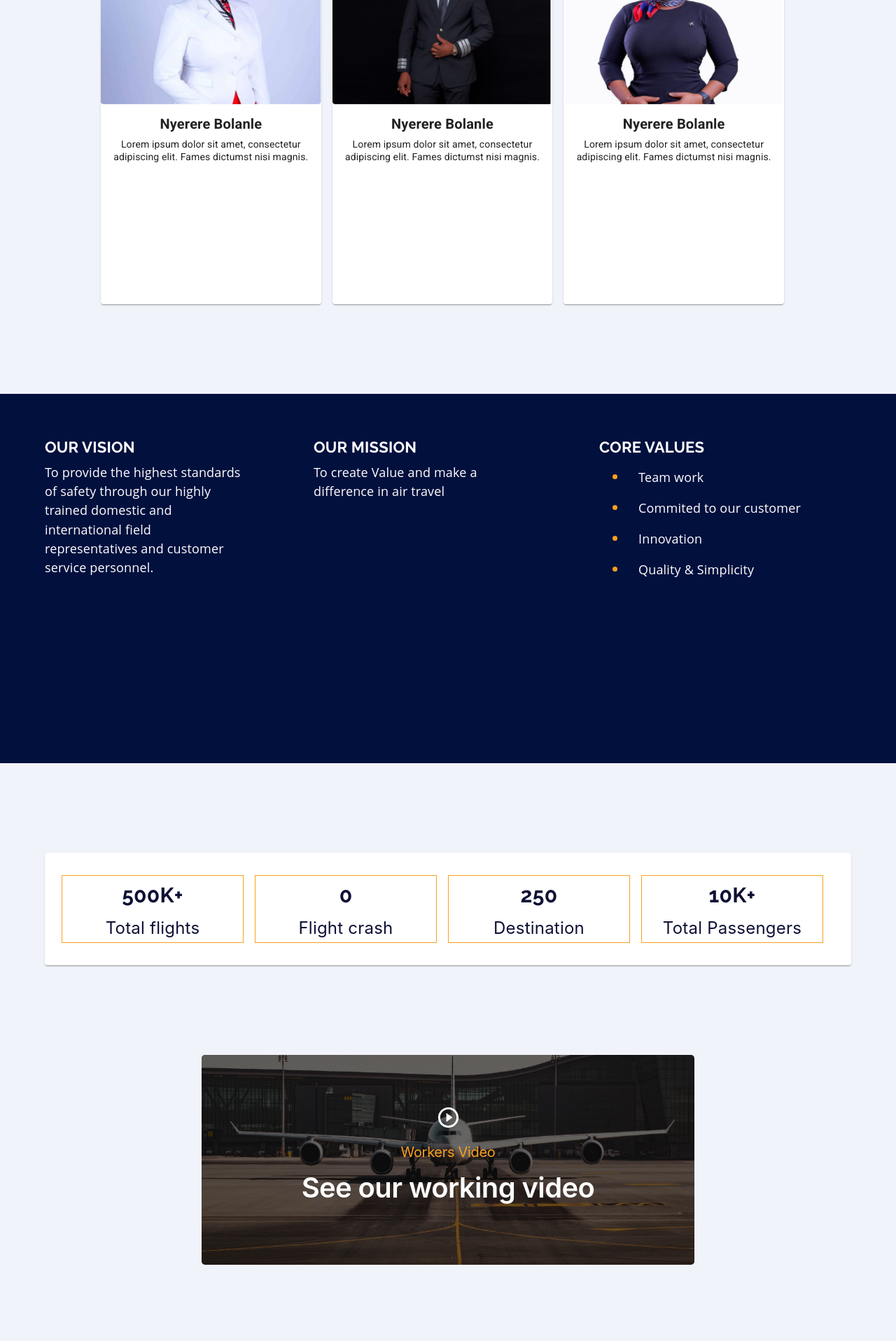
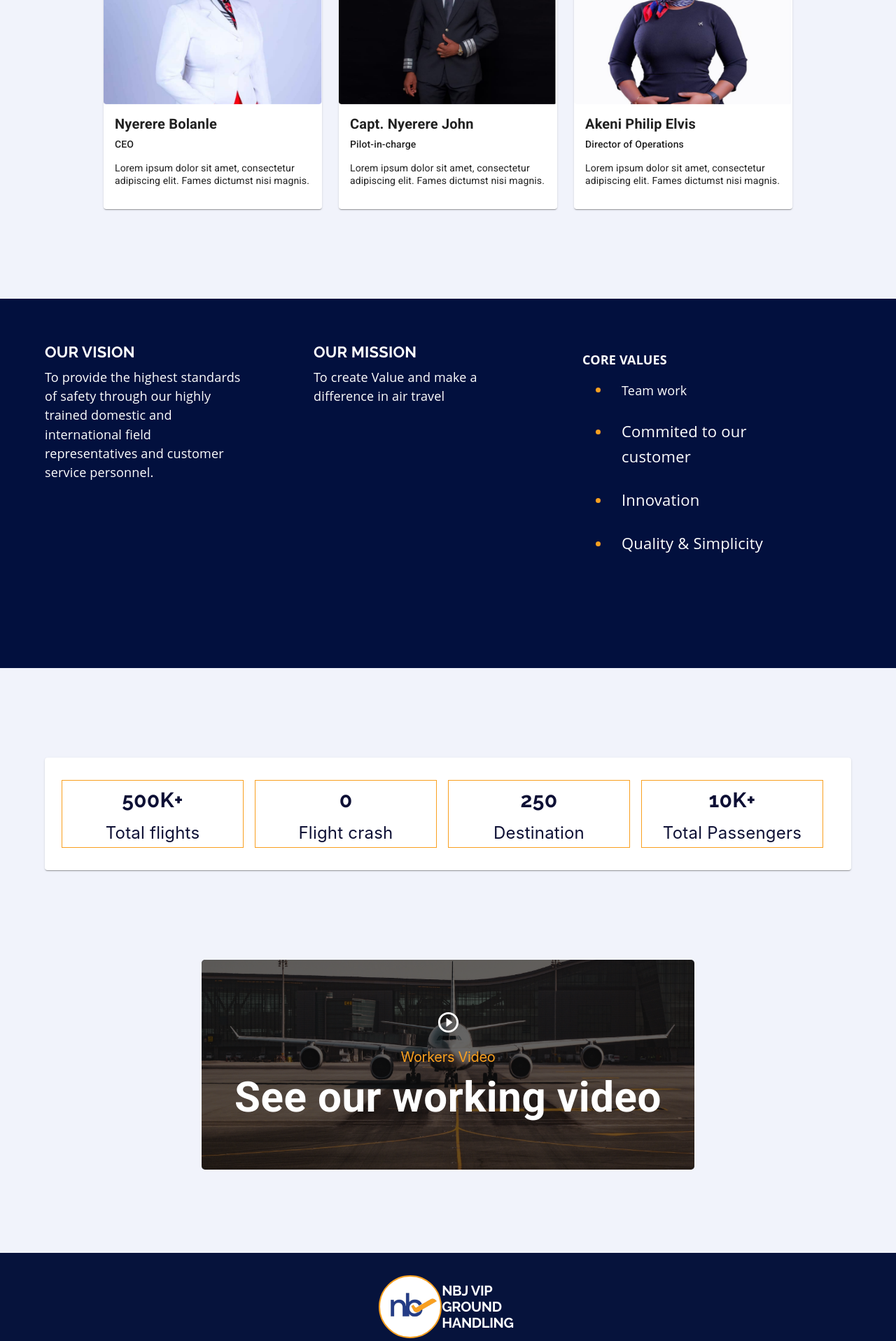
Before and after one commit to NBJ-Developer/nbj-client, a React (Create React App) app: page /About in a window 1280 px wide. Shown: the part 1443-3360 px from the top of the page at 70% size. Built offline with nearby package versions, Linux system fonts and the light colour scheme.

Commit message:
Adjusted the fontsize on the about page and improve the responsiveness

```diff
--- a/src/components/About/MeetTheTeam.jsx
+++ b/src/components/About/MeetTheTeam.jsx
@@ -14,15 +14,15 @@ function MeetTheTeam() {
     },
     {
       imgPath: 'team2.png',
-      label: 'Nyerere Bolanle',
-      post: 'CEO',
+      label: 'Capt. Nyerere John',
+      post: 'Pilot-in-charge',
       body: 'Lorem ipsum dolor sit amet, consectetur adipiscing elit. Fames dictumst nisi magnis.',
       buttonDisplay: false,
     },
     {
       imgPath: 'team3.png',
-      label: 'Nyerere Bolanle',
-      post: 'CEO',
+      label: 'Akeni Philip Elvis',
+      post: 'Director of Operations',
       body: 'Lorem ipsum dolor sit amet, consectetur adipiscing elit. Fames dictumst nisi magnis.',
       buttonDisplay: false,
     },
@@ -58,9 +58,9 @@ function MeetTheTeam() {
 
       <Box sx={{
       display: 'flex',
-      justifyContent: 'space-between',
+      justifyContent: 'center',
     }}>
-      <Grid container spacing={2}>
+      <Grid container spacing={3}>
       {cardContents.map( data => (
         <Grid key={data.imgPath} item xs={12} md={4}
         container
--- a/src/components/About/MissionComponent.jsx
+++ b/src/components/About/MissionComponent.jsx
@@ -20,13 +20,14 @@ function MissionComponent({ misionContent }) {
           alignItems: 'center',
           backgroundColor: '#ffffff',
           borderRadius: '50%',
-          width: '100px',
-          height: '100px',
+          width: '19vw',
+          height: '19vw',
           }}>
             <Typography sx={{
-              fontFamily:'raleway',
-              fontWeight:'700',
-              fontSize: '18px',
+              fontFamily: 'Raleway',
+              fontWeight: 700,
+              fontSize: {sm: '28px', md:'30px'},
+              lineHeight: {sm: '45px', md: '55px'},
               color: '#2B47A1',
               textAlign: 'center',
             }}>
@@ -35,11 +36,12 @@ function MissionComponent({ misionContent }) {
           </Box>
           </Box>
           <Typography sx={{
+                marginTop:'10px',
                 fontFamily:'Open Sans',
-                marginTop:'10px',
                 color: '#ffffff',
-                fontSize: '15px',
-                lineHeight: '27.21px',
+                fontWeight: '400',
+                fontSize: {xs: '3.5vw', sm: '3vw', md: '22px'},
+                lineHeight: {xs: '4vh', sm: '4vh', md: '36px'},
                 }}>
                 {misionContent.body}
               </Typography>
--- a/src/components/About/MissionVision.jsx
+++ b/src/components/About/MissionVision.jsx
@@ -153,15 +153,17 @@ const misionContent = [
               alignItems: 'center',
             }}>
               <Box>
-                 <Typography sx={{
-                fontFamily:'raleway',
-                color: '#ffffff',
-                fontWeight:'700',
-                fontSize: '22px',
-                lineHeight: '25px',
-              }}>
-                CORE VALUES
-              </Typography>
+              <Typography sx={{
+              fontFamily:'Open Sans',
+              marginTop:'10px',
+              fontWeight: '700',
+              color: '#ffffff',
+              fontSize:{xs:'15px', md:'18px'},
+              lineHeight: '27.21px',
+              textAlign: 'left',
+            }}>
+              CORE VALUES
+            </Typography>
               <List
                 sx = {{
                 listStyleType: 'disc',
@@ -183,27 +185,36 @@ const misionContent = [
                 </ListItem>
                 <ListItem>
                 <Typography sx={{
+                marginTop:'10px',
                 fontFamily:'Open Sans',
                 color: '#ffffff',
-                fontSize: '18px',
+                fontWeight: '400',
+                fontSize: {xs: '3.5vw', sm: '3vw', md: '22px'},
+                lineHeight: {xs: '4vh', sm: '4vh', md: '36px'},
               }}>
                 Commited to our customer
               </Typography>
                 </ListItem>
                 <ListItem>
                 <Typography sx={{
+                marginTop:'10px',
                 fontFamily:'Open Sans',
                 color: '#ffffff',
-                fontSize: '18px',
+                fontWeight: '400',
+                fontSize: {xs: '3.5vw', sm: '3vw', md: '22px'},
+                lineHeight: {xs: '4vh', sm: '4vh', md: '36px'},
               }}>
                 Innovation
               </Typography>
                 </ListItem>
                 <ListItem>
                 <Typography sx={{
+                marginTop:'10px',
                 fontFamily:'Open Sans',
                 color: '#ffffff',
-                fontSize: '18px',
+                fontWeight: '400',
+                fontSize: {xs: '3.5vw', sm: '3vw', md: '22px'},
+                lineHeight: {xs: '4vh', sm: '4vh', md: '36px'},
               }}>
                 Quality & Simplicity
               </Typography>
--- a/src/components/About/Video.jsx
+++ b/src/components/About/Video.jsx
@@ -47,7 +47,10 @@ function Video() {
             <Box sx={{
               textAlign: 'center',
             }}>
-              <PlayCircleFilledWhiteOutlinedIcon fontSize='large' color='#ffffff' sx={{
+              <PlayCircleFilledWhiteOutlinedIcon
+                fontSize='large'
+                color='#ffffff'
+                sx={{
                 color: '#ffffff',
                 zIndex: 2,
               }}/>
@@ -67,16 +70,15 @@ function Video() {
                 Workers Video
             </Typography>
             <Typography sx={{
-                fontFamily: 'Inter',
-                fontStyle: 'normal',
-                fontWeight: '600',
-                fontSize: '40px',
-                lineHeight: '45px',
+              font: 'Raleway',
+              fontWeight: '700',
+              fontSize: {xs: '5vw', md:'60px'},
+              lineHeight: {xs: '8vh', md: '60px'},
               color: '#ffffff',
               zIndex: 2,
               textAlign: 'center',
-                marginTop: '17px'
-            }} variant='h1'>
+              marginTop: '17px',
+            }}>
                 See our working video
             </Typography>
           </Box>
--- a/src/components/Services/ServicesCard.jsx
+++ b/src/components/Services/ServicesCard.jsx
@@ -12,8 +12,8 @@ import { Box } from '@mui/material';
 export default function ServicesCard({ content }) {
   return (
     <Card sx={{
-      width: {xs: '100%', md: 320},
-      height: {xs: '90%', md: '67vh'},
+      width: {xs: '100%', sm: '90%', md: 320},
+      height: !content.buttonDisplay? 'auto': {xs: '90%', md: '67vh'},
       pb: {xs: 0, md: 2},
     }}>
       <CardActionArea>
@@ -32,9 +32,20 @@ export default function ServicesCard({ content }) {
             fontWeight: '600',
             fontSize: {xs: '18px', sm: '19px',  md: '20px'},
             lineHeight: {xs: '28px', sm: '32px',  md: '25px'},
-            textAlign: content.justify === 'left'? 'left': 'center',
+            textAlign: content.justify === 'left' || !content.buttonDisplay? 'left': 'center',
           }}>
             {content.label}
+          </Typography>
+          <Typography sx={{
+            font: 'Open Sans',
+            textAlign: 'center',
+            fontWeight: '500',
+            fontSize: {xs: '12px', sm: '13px', md: '14px'},
+            lineHeight: {xs: '23px', sm: '25px', md: '18px'},
+            textAlign: 'left',
+            mb: 2,
+          }}>
+            {content.post}
           </Typography>
           <Typography sx={{
             font: 'Open Sans',
@@ -42,7 +53,7 @@ export default function ServicesCard({ content }) {
             fontWeight: '400',
             fontSize: {xs: '12px', sm: '13px', md: '14px'},
             lineHeight: {xs: '23px', sm: '25px', md: '18px'},
-            textAlign: content.justify === 'left'? 'left': 'center',
+            textAlign: content.justify === 'left' || !content.buttonDisplay? 'left': 'center',
           }}>
             {content.body}
           </Typography>
```
Lines whose indentation alone changed are shown as unchanged.
